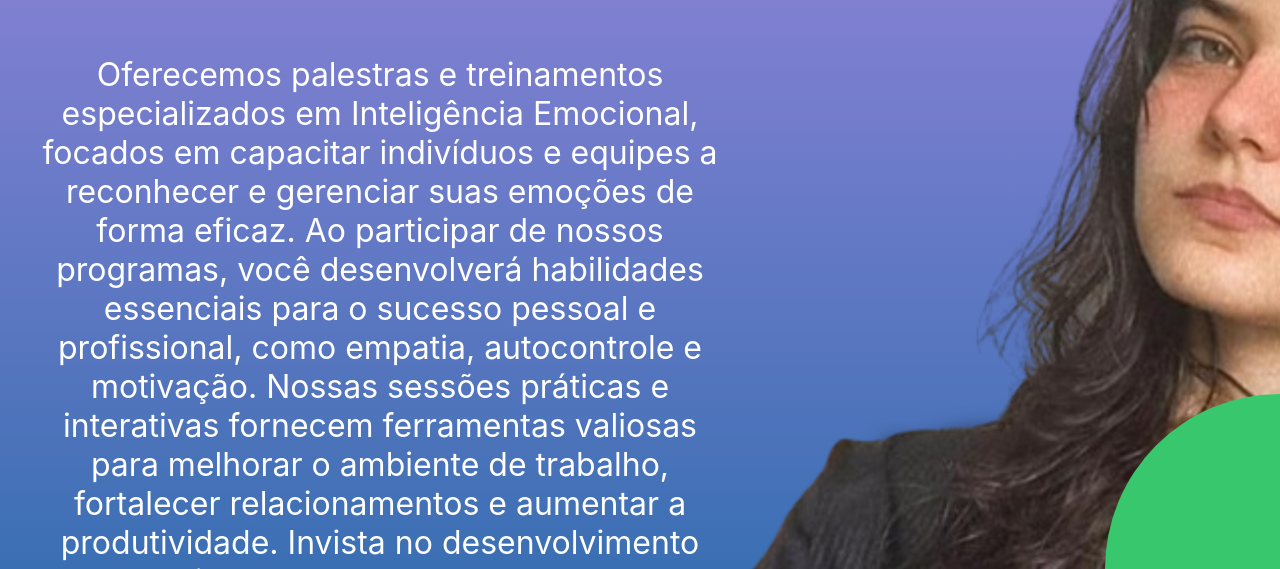
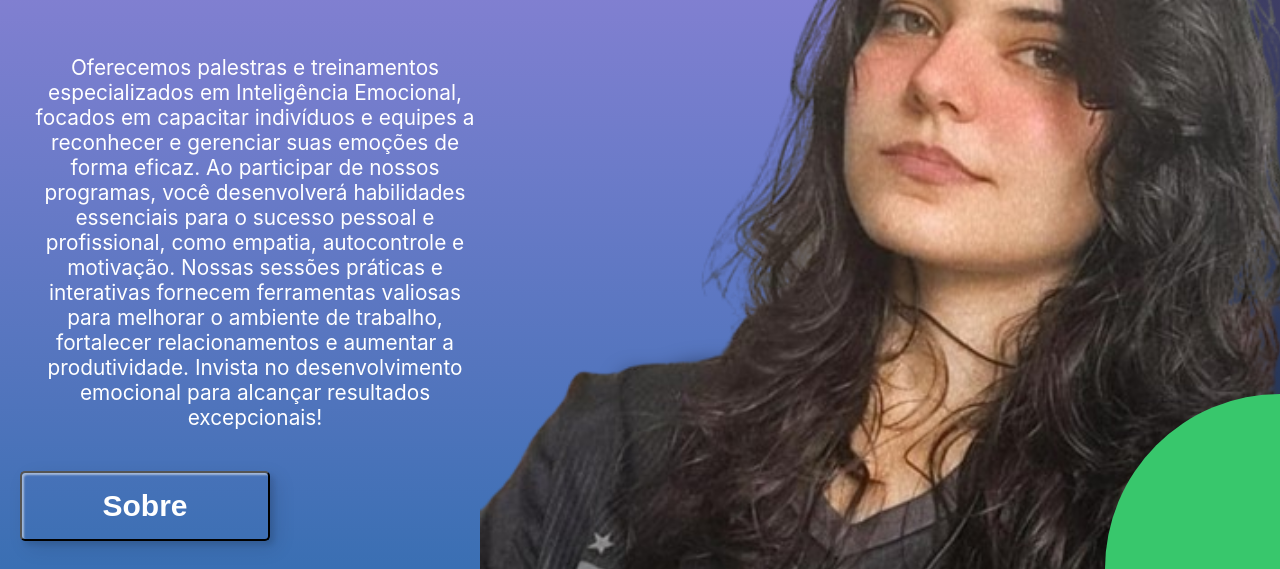
Before and after one commit to LuanAnders0n/MentoringCF, a plain HTML site: page index.html in a window 1280 px wide. Shown: the part 231-800 px from the top of the page. Drawn offline with Linux system fonts and the light colour scheme.

Commit message:
add-media-screen

```diff
--- a/style.css
+++ b/style.css
@@ -15,6 +15,7 @@ html {
 }
 
 .section {
+  width: 100%;
   height: 100vh;
   display: flex;
 
@@ -171,3 +172,178 @@ button {
     7px 7px 20px 0px rgba(0, 0, 0, 0.1), 4px 4px 5px 0px rgba(0, 0, 0, 0.1);
   outline: none;
 }
+@media screen and (max-width: 1366px) {
+  body,
+  html {
+    margin: 0;
+    padding: 0;
+    height: 100%;
+    overflow: hidden;
+    font-family: Inter, sans-serif;
+  }
+
+  .container {
+    position: relative;
+    height: 300vh;
+
+    overflow: hidden;
+  }
+
+  .section {
+    height: 100vh;
+    display: flex;
+
+    color: white;
+    font-size: 1.3rem;
+    position: absolute;
+    width: 100%;
+    transition: background-color 0.3s, transform 0.5s;
+  }
+
+  #section1 {
+    background-image: linear-gradient(
+      to top,
+      #3a6fb3,
+      #5475be,
+      #6c7bc9,
+      #8480d2,
+      #9b85da
+    );
+    z-index: 1;
+    display: flex;
+    justify-content: space-between;
+
+    p {
+      width: 450px;
+      margin-left: 30px;
+      text-align: center;
+    }
+
+    h1 {
+      font-size: 70px;
+      margin-left: 30px;
+    }
+    img {
+      width: 900px;
+      height: 900px;
+      filter: drop-shadow(50px 0px 10px #00000085);
+    }
+  }
+
+  #section2 {
+    background-image: linear-gradient(
+      to right top,
+      #59944c,
+      #419b70,
+      #37a090,
+      #48a3a8,
+      #68a4b5
+    );
+    z-index: 1;
+    display: flex;
+    justify-content: space-between;
+    p {
+      text-align: center;
+      width: 450px;
+      margin-right: 30px;
+    }
+
+    h1 {
+      margin-right: 30px;
+
+      font-size: 70px;
+    }
+
+    img {
+      width: 900px;
+      height: 900px;
+      transform: scaleX(-1);
+      filter: drop-shadow(50px 0px 10px #00000085);
+    }
+  }
+
+  #section3 {
+    background-image: linear-gradient(
+      to left top,
+      #bc6730,
+      #c07c32,
+      #c1913a,
+      #c0a646,
+      #beba57
+    );
+    z-index: 1;
+    justify-content: space-between;
+    p {
+      width: 450px;
+      margin-left: 30px;
+
+      text-align: center;
+    }
+
+    h1 {
+      margin-left: 30px;
+
+      font-size: 70px;
+    }
+    img {
+      width: 900px;
+      height: 900px;
+      filter: drop-shadow(50px 0px 10px #00000085);
+    }
+  }
+
+  #scrollIndicator {
+    position: fixed;
+    right: 0;
+    bottom: 0;
+    transform: translate(50%, 50%);
+    width: 350px;
+    height: 350px;
+    background-color: #ff5733;
+    border-radius: 50%;
+    cursor: pointer;
+    transition: background-color 0.3s;
+    z-index: 4;
+  }
+
+  .animate-up {
+    animation: slideUp 0.5s forwards;
+  }
+
+  @keyframes slideUp {
+    from {
+      transform: translateY(100vh);
+    }
+
+    to {
+      transform: translateY(0);
+    }
+  }
+
+  button {
+    margin: 20px;
+  }
+  .custom-btn {
+    width: 250px;
+    height: 70px;
+    color: #fff;
+    border-radius: 5px;
+    padding: 10px 25px;
+    font-weight: 900;
+    background: transparent;
+    cursor: pointer;
+    transition: all 0.3s ease;
+    position: relative;
+    display: inline-block;
+    box-shadow: inset 2px 2px 2px 0px rgba(255, 255, 255, 0.5),
+      7px 7px 20px 0px rgba(0, 0, 0, 0.1), 4px 4px 5px 0px rgba(0, 0, 0, 0.1);
+    outline: none;
+    font-size: 30px;
+  }
+  .custom-btn:hover {
+    background: rgba(255, 255, 255, 0.144);
+    box-shadow: inset 2px 2px 2px 0px rgba(255, 255, 255, 0.5),
+      7px 7px 20px 0px rgba(0, 0, 0, 0.1), 4px 4px 5px 0px rgba(0, 0, 0, 0.1);
+    outline: none;
+  }
+}
```
